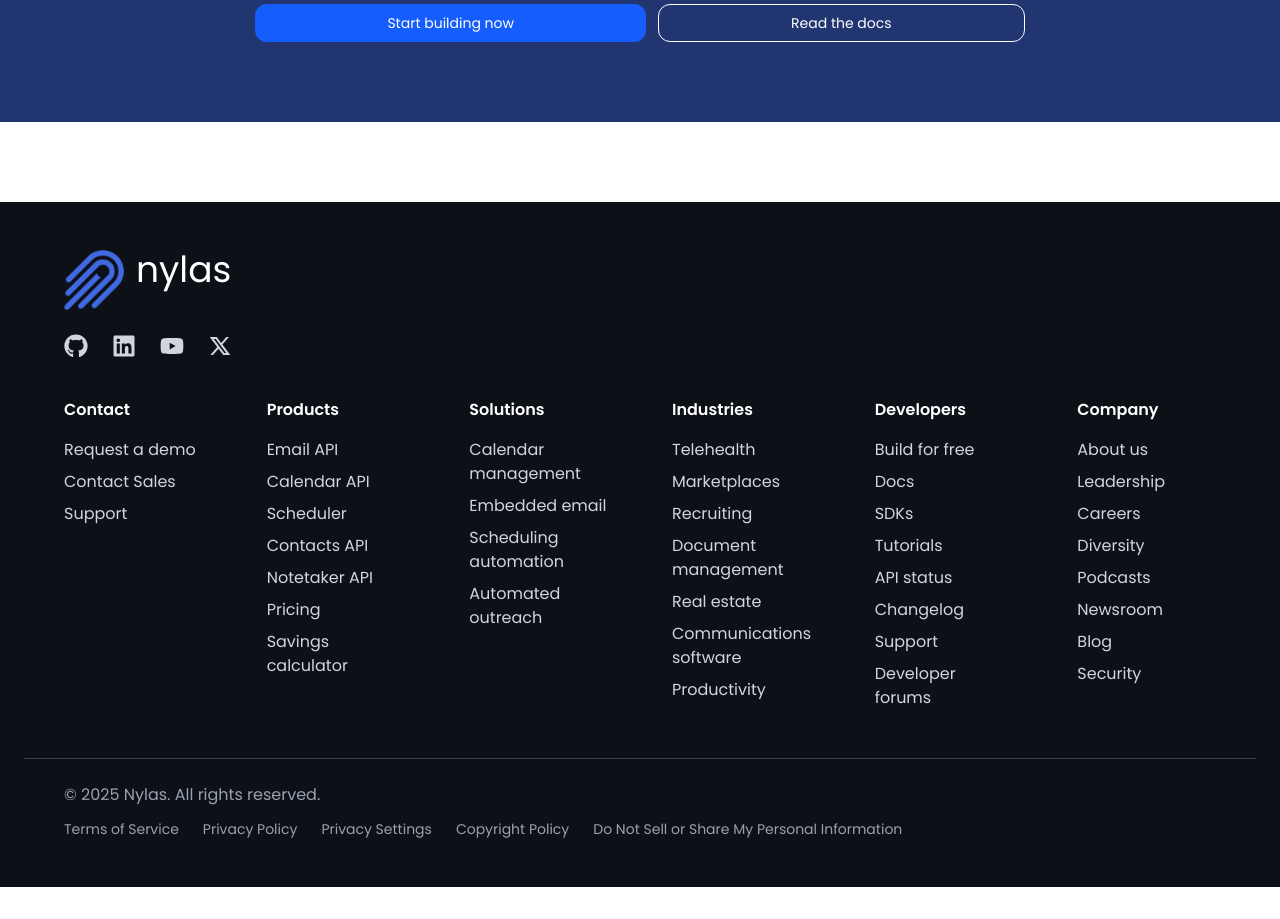
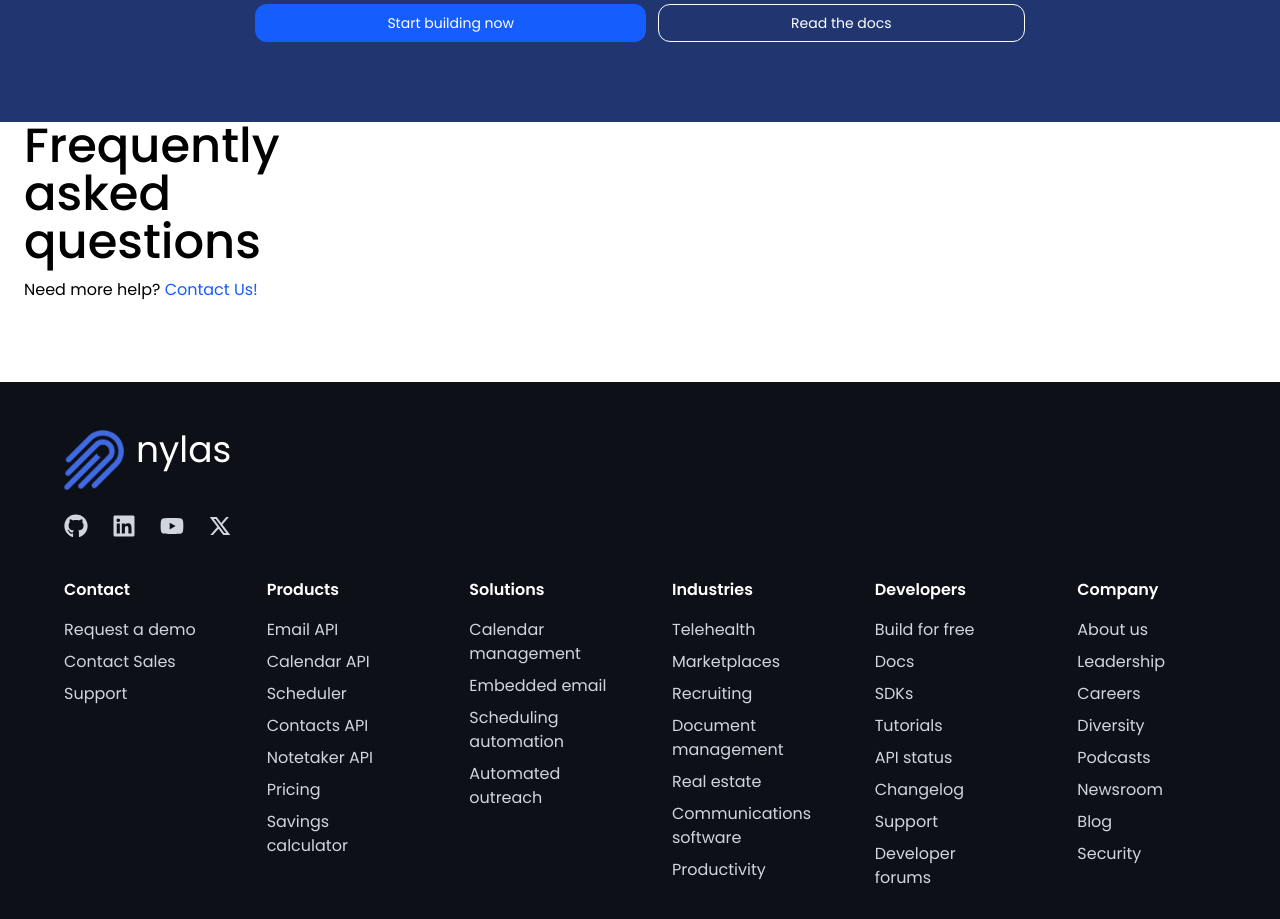
Before and after one commit to Sameer-Builds/Nylas_IT-Solutions, a React (Vite) app: page /products in a window 1280 px wide. Shown: the part 1980-2899 px from the top of the page. Before the commit the page ends 2867 px from the top, so only its background shows below. Built offline with nearby package versions, Linux system fonts and the light colour scheme.

Commit message:
making disclosure component

```diff
--- a/package.json
+++ b/package.json
@@ -12,6 +12,7 @@
   "dependencies": {
     "@emotion/react": "^11.14.0",
     "@emotion/styled": "^11.14.1",
+    "@headlessui/react": "^2.2.9",
     "@mui/icons-material": "^7.3.6",
     "@mui/material": "^7.3.6",
     "@tailwindcss/vite": "^4.1.17",
--- a/src/Components/Products.jsx
+++ b/src/Components/Products.jsx
@@ -1,5 +1,7 @@
 import React from 'react'
 import { useSiteData } from '../context/SiteDataContext'
+import { Disclosure } from "@headlessui/react";
+import { HiPlus, HiMinus } from 'react-icons/hi';
 import ImageCard from './ImageCard';
 import InfoCard from './InfoCard2';
 import Button from './Button';
@@ -57,8 +59,11 @@
                                 </Button>
                             ))}
                         </div>
-
                     </div>
+                </div>
+                <div className='container px-6 mx-auto'>
+                    <p className='text-5xl w-10 font-medium'>{products.Faq.title}</p>
+                    <p className='pt-3'>{products.Faq.caption} <span className='text-blue-600 hover:text-black'>{products.Faq.contact}</span></p>
 
                 </div>
             </section>
--- a/src/data/data.json
+++ b/src/data/data.json
@@ -665,34 +665,34 @@
                 "image": "Send-2.svg",
                 "title": "Performance",
                 "description": "Experience seamless integration with one API for all providers, ensuring scalability with instant onboarding, immediate response times, and reduced system load with Nylas’ infrastructure.",
-                "number":"500",
-                "caption":"requests per second"
+                "number": "500",
+                "caption": "requests per second"
             },
             {
                 "image": "b-1.svg",
                 "title": "Developer experience",
                 "description": "Speed up your development cycle with seamless data sync, OAuth-compliant authentication, and lightning fast direct queries to provider data supported by SDKs in developers’ preferred language.",
-                "number":"40x",
-                "caption":"faster development cycles"
+                "number": "40x",
+                "caption": "faster development cycles"
             },
             {
                 "image": "Security-2.svg",
                 "title": "Security",
                 "description": "Ensure robust data protection, global privacy compliance, and reliability with Nylas, meeting compliance standards like GDPR, CCPA, GLBA, SOC 2 Type II, ISO 27001, ISO 27701, and HIPAA.",
-                "number":"99.99%",
-                "caption":"intelligence"
+                "number": "99.99%",
+                "caption": "intelligence"
             },
             {
                 "image": "Lightbulb-1.svg",
                 "title": "Intelligence",
                 "description": "Email inboxes have a wealth of data you can take advantage of to make business decisions. Connect, extract, and filter your email data to fuel custom intelligence solutions in your application.",
-                "number":"360 degree",
-                "caption":"view of real-time buying behaviors"
+                "number": "360 degree",
+                "caption": "view of real-time buying behaviors"
             }
         ],
-        "suggession":{
-            "title":"Ready to start building?",
-            "description":"Discover the power of the Nylas platform and connect up to 5 accounts for free.",
+        "suggession": {
+            "title": "Ready to start building?",
+            "description": "Discover the power of the Nylas platform and connect up to 5 accounts for free.",
             "buttons": [
                 {
                     "label": "Start building now",
@@ -703,7 +703,38 @@
                     "variant": "secondary"
                 }
             ]
+        },
+        "Faq": {
+            "title": "Frequently asked questions",
+            "caption": "Need more help?",
+            "contact": "Contact Us!"
+        },
+        "FAQs": [
+            {
+                "question": "How does Nylas enable more efficient email, calendar, and contact capabilities integration into our applications?",
+                "answer": "Nylas is the only solution allowing companies and developers to effortlessly integrate email, calendar, and contact functionalities across multiple providers into their applications with a single API platform. This approach eliminates the need for multiple third-party integrations, streamlining communication inefficiencies and enhancing customer conversations. By building your integration once with Nylas, you can seamlessly connect multiple services, empowering developers to focus on innovation rather than maintenance and significantly reducing development time and resources.",
+                "icon1": "HiPlus",
+                "icon2": "HiMinus"
+            },
+            {
+                "question": "Why should we partner with you for email connectivity when it’s a core feature of our app? Shouldn’t we be the expert in this area to ensure success for our end users?",
+                "answer": "Partnering with Nylas for email connectivity brings you the expertise and experience we’ve accumulated over almost a decade, especially in dealing with the intricate details of connecting with various service providers. This means you get a comprehensive solution for accessing emails and calendars backed by the support and knowledge of our dedicated support team. This partnership can significantly benefit your application, ensuring a successful integration for your core feature.",
+                "icon1": "HiPlus",
+                "icon2": "HiMinus"
+            },
+            {
+                "question": "How can we trust a third party with our confidential data? Our customers may have concerns about third-party access.",
+                "answer": "We understand the importance of trust and confidentiality, especially in sectors that handle sensitive customer data. To address these concerns, we’ve ensured compliance with key security standards, including SOC 2 Type II, ISO 27001, ISO 27701, HIPAA, and CSA Cloud Security Alliance standards. These compliances demonstrate our commitment to maintaining high-security standards, helping reassure your customers about the safety of their data. For more information on how Nylas safeguards your data, check out our Trust Center. ",
+                "icon1": "HiPlus",
+                "icon2": "HiMinus"
+            },
+            {
+                "question": "Our developer believes integrating email connectivity on their own, using Google/Microsoft documentation, will be easy. Why should we use Nylas instead?",
+                "answer": "While initial assessments may suggest that building the integration in-house is straightforward, our experience tells a different story. Many of our customers initially thought the same, only to discover numerous undocumented details that significantly delayed their launch, increased the project’s complexity, and escalated costs. By choosing our solution, you avoid these pitfalls and benefit from our streamlined, efficient, cost-effective email connectivity approach. Learn more about the true costs of building embedded email, calendar, and contacts in your application and how to optimize your resources in our blog.",
+                "icon1": "HiPlus",
+                "icon2": "HiMinus"
             }
 
+        ]
     }
 }
```
Also changed, not shown: 1 other file (tests, documents, lock files or other folders). Lines whose indentation alone changed are shown as unchanged.
